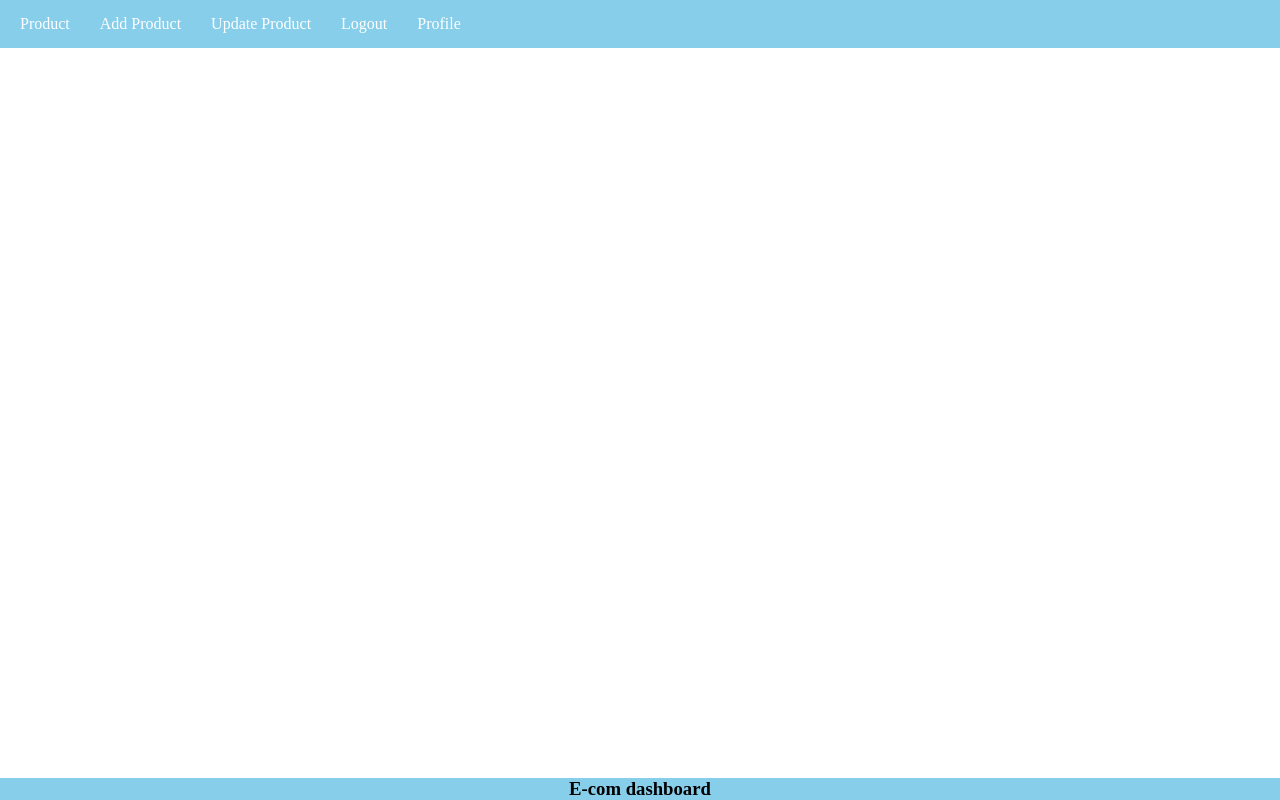
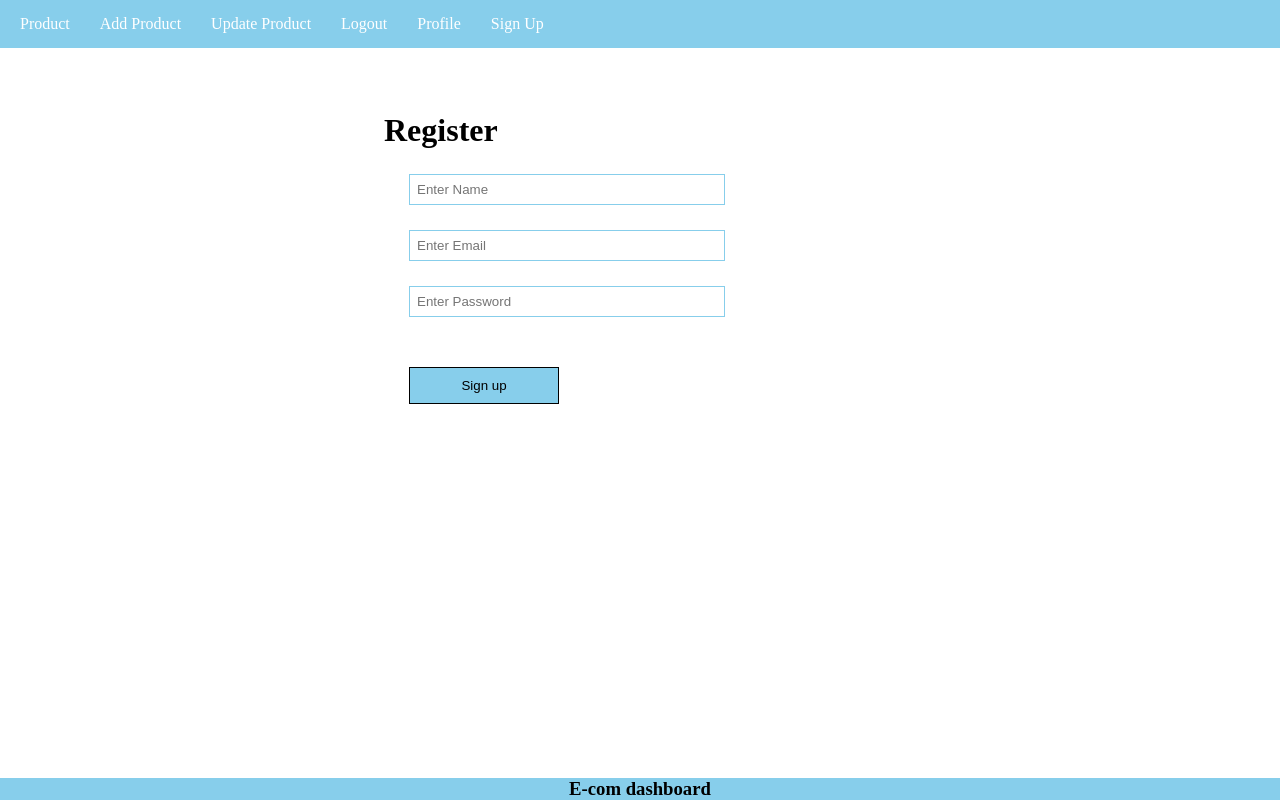
Before and after one commit to Zyrus-47/E-dashboard, a React (Vite) app in the folder front end/Edashboard/: page /signup in a window 1280 px wide. Built offline with nearby package versions, Linux system fonts and the light colour scheme.

Commit message:
made SignUp component

```diff
--- a/front end/Edashboard/src/App.jsx
+++ b/front end/Edashboard/src/App.jsx
@@ -1,6 +1,7 @@
 import React from 'react';
 import Nav from './components/Nav';
 import Footer from './components/footer';
+import SignUp from './components/SignUp';
 import { BrowserRouter,Routes,Route } from 'react-router-dom';
 function App() {
   return (
@@ -13,6 +14,7 @@
         <Route path="/update" element={<h1>Update Product component</h1>}/>
         <Route path="/logout" element={<h1>Logout component</h1>}/>
         <Route path="/profile" element={<h1>Profile component</h1>}/>
+        <Route path="/signup" element={<SignUp/>}/>
       </Routes>
       </BrowserRouter>
       <Footer/>
--- a/front end/Edashboard/src/components/Nav.jsx
+++ b/front end/Edashboard/src/components/Nav.jsx
@@ -10,6 +10,7 @@
         <li><Link to="/update">Update Product</Link></li>
         <li><Link to="/logout">Logout</Link></li>
         <li><Link to="/profile">Profile</Link></li>
+        <li><Link to="/signup">Sign Up</Link></li>
       </ul>
     </div>
   );
--- /dev/null
+++ b/front end/Edashboard/src/components/SignUp.jsx
@@ -0,0 +1,42 @@
+import { useState } from "react";
+import React from "react";
+
+const SignUp = () => {
+  const [name, setName] = useState("");
+  const [password, setPassword] = useState("");
+  const [email, setEmail] = useState("");
+
+  const collectData = () => {
+    console.warn(name, email, password);
+  };
+
+  return (
+    <div className="register">
+      <h1>Register</h1>
+      <input
+        className="inputBox"
+        type="text"
+        value={name}
+        onChange={(e) => setName(e.target.value)}
+        placeholder="Enter Name"
+      />
+      <input
+        className="inputBox"
+        type="text"
+        value={email}
+        onChange={(e) => setEmail(e.target.value)}
+        placeholder="Enter Email"
+      />
+      <input
+        className="inputBox"
+        type="password"
+        value={password}
+        onChange={(e) => setPassword(e.target.value)}
+        placeholder="Enter Password"
+      />
+      <button onClick={collectData} className="appbutton">Sign up</button>
+    </div>
+  );
+};
+
+export default SignUp;
--- a/front end/Edashboard/src/index.css
+++ b/front end/Edashboard/src/index.css
@@ -1,6 +1,5 @@
 *{
   margin: 0;
-  padding: 0;
 }
 
 .nav-ul li{
@@ -29,3 +28,27 @@
   width: 100%;
   background-color: skyblue;
 }
+.inputBox{
+  margin-left: 30px;
+  display: block;
+  margin: 25px;
+  padding: 7px;
+  width: 300px;
+  border: 1px solid skyblue;
+
+
+}
+.register{
+  margin-left: 30%;
+  margin-top: 5%;
+}
+
+.appbutton{
+  margin: 25px;
+  padding: 10px;
+  width: 150px;
+  background-color: skyblue;
+  border: 1px solid;
+  cursor: pointer;
+
+}
```
